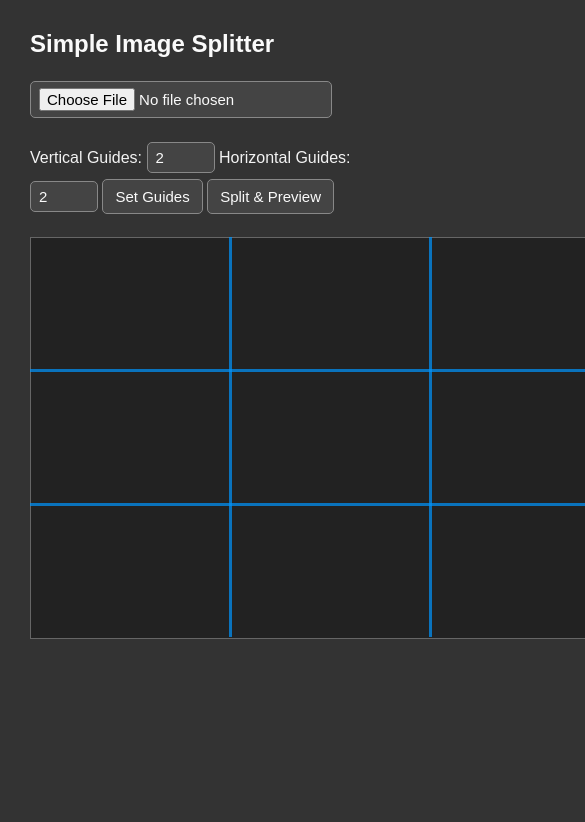
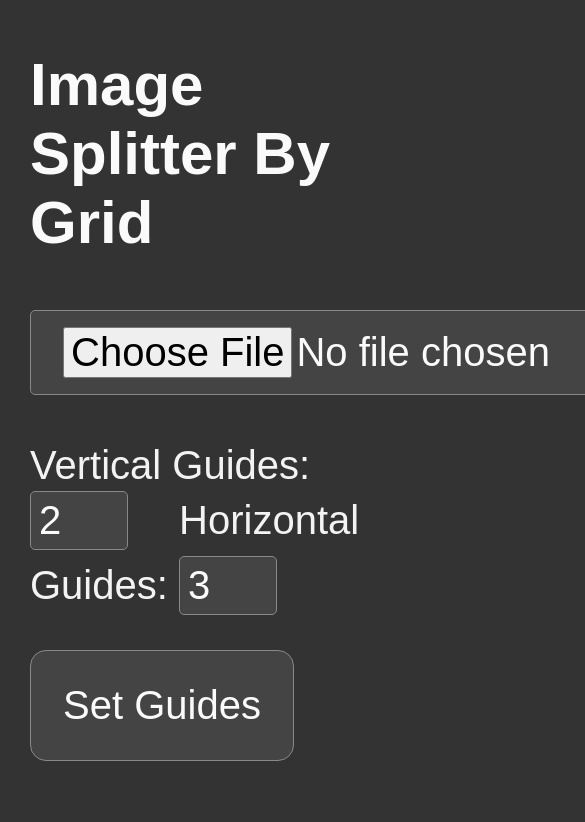
Before and after one commit to SevenSamuraiSoldier/Image_Splitter_by_Grid, a plain HTML site: page index.html in a window 390 px wide. Both pictures are taken after a click on the button "Set Guides". Shown: the top 822 px of the page, 585 px wide, since content can reach past the window. Drawn offline with nearby package versions, Linux system fonts and the light colour scheme.

Commit message:
Update index.html to v 1.3
Added media query for mobile friendly screens.
Beautified button, input elements.

```diff
--- a/index.html
+++ b/index.html
@@ -1,7 +1,7 @@
 <!DOCTYPE html>
 <html lang="en">
     <head>
-  <meta charset="UTF-8">
+        <meta charset="UTF-8" />
         <title>Simple Image Splitter (Dark Mode)</title>
         <style>
             body {
@@ -31,8 +31,14 @@
                 cursor: pointer;
                 z-index: 10;
             }
-    .guide.vertical { width: 3px; }
-    .guide.horizontal { height: 3px; }
+            .guide.vertical {
+                width: 3px;
+                cursor: ew-resize; /* East-West resize for vertical guides */
+            }
+            .guide.horizontal {
+                height: 3px;
+                cursor: ns-resize; /* North-South resize for horizontal guides */
+            }
             #croppedPreviews {
                 margin-top: 30px;
                 display: flex;
@@ -52,7 +58,9 @@
                 margin-bottom: 5px;
                 background: #111;
             }
-    button, input[type="number"], input[type="file"] {
+            button,
+            input[type="number"],
+            input[type="file"] {
                 background: #444;
                 color: #fafafa;
                 border: 1px solid #888;
@@ -62,13 +70,16 @@
                 font-size: 15px;
                 transition: background 0.2s, color 0.2s;
             }
-    button:hover, input[type="number"]:focus, input[type="file"]:focus {
+            button:hover,
+            input[type="number"]:focus,
+            input[type="file"]:focus {
                 background: #222;
                 color: #fff;
                 outline: none;
                 border-color: #0af;
             }
-    input[type="number"], input[type="file"] {
+            input[type="number"],
+            input[type="file"] {
                 padding: 6px 8px;
             }
             #downloadAllBtn {
@@ -82,19 +93,78 @@
             #downloadAllBtn:hover {
                 background: #08c;
             }
+            #croppedPreviews button {
+                background: #0af;
+                padding-inline: 3rem;
+            }
+            button, input {
+                margin-block: 0.5rem;
+                margin-inline: 0.5rem;
+                padding: 0.5rem;
+            }
+
+            /* Style for devices in portrait orientation */
+            @media (orientation: portrait) {
+                body {
+                    font-size: 2.5rem;
+                }
+                input[type="number"],
+                input[type="file"] {
+                    font-size: 2.5rem;
+                }
+                input[type="number"] {
+                    margin-right: 2.5rem;
+                    width: 80px !important;
+
+                }
+                input[type="file"] {
+                    padding: 1rem 2rem;
+                }
+
+                button {
+                    font-size: 2.5rem !important;
+                    margin-block: 2rem !important;
+                    margin-right: 2rem !important;
+                    padding: 2rem !important;
+                    margin-left: unset !important;
+                    border-radius: 1rem !important;
+                }
+            }
+
+
+
+
         </style>
         <!-- JSZip CDN -->
         <script src="https://cdnjs.cloudflare.com/ajax/libs/jszip/3.10.1/jszip.min.js"></script>
     </head>
     <body>
-  <h2>Simple Image Splitter</h2>
+        <h2>Image Splitter By Grid</h2>
         <div id="controls">
-    <input type="file" id="imgInput" accept="image/*"><br><br>
-    Vertical Guides: <input type="number" id="vGuides" min="0" max="10" value="2" style="width: 50px;">
-    Horizontal Guides: <input type="number" id="hGuides" min="0" max="10" value="2" style="width: 50px;">
+            <input type="file" id="imgInput" accept="image/*" /><br /><br />
+            Vertical Guides:
+            <input
+                type="number"
+                id="vGuides"
+                min="0"
+                max="10"
+                value="2"
+                style="width: 50px"
+            />
+            Horizontal Guides:
+            <input
+                type="number"
+                id="hGuides"
+                min="0"
+                max="10"
+                value="3"
+                style="width: 50px"
+            />
             <button id="setGuides">Set Guides</button>
             <button id="splitBtn">Split & Preview</button>
-    <button id="downloadAllBtn" style="display:none;">Download All as ZIP</button>
+            <button id="downloadAllBtn" style="display: none">
+                Download All as ZIP
+            </button>
         </div>
         <div id="canvasWrapper">
             <canvas id="imageCanvas"></canvas>
@@ -102,16 +172,16 @@
         <div id="croppedPreviews"></div>
 
         <script>
-    const imgInput = document.getElementById('imgInput');
-    const vGuidesInput = document.getElementById('vGuides');
-    const hGuidesInput = document.getElementById('hGuides');
-    const setGuidesBtn = document.getElementById('setGuides');
-    const splitBtn = document.getElementById('splitBtn');
-    const downloadAllBtn = document.getElementById('downloadAllBtn');
-    const canvas = document.getElementById('imageCanvas');
-    const ctx = canvas.getContext('2d');
-    const canvasWrapper = document.getElementById('canvasWrapper');
-    const croppedPreviews = document.getElementById('croppedPreviews');
+            const imgInput = document.getElementById("imgInput");
+            const vGuidesInput = document.getElementById("vGuides");
+            const hGuidesInput = document.getElementById("hGuides");
+            const setGuidesBtn = document.getElementById("setGuides");
+            const splitBtn = document.getElementById("splitBtn");
+            const downloadAllBtn = document.getElementById("downloadAllBtn");
+            const canvas = document.getElementById("imageCanvas");
+            const ctx = canvas.getContext("2d");
+            const canvasWrapper = document.getElementById("canvasWrapper");
+            const croppedPreviews = document.getElementById("croppedPreviews");
 
             let img = null;
             let vGuides = [];
@@ -126,15 +196,15 @@
                 ctx.drawImage(img, 0, 0, canvas.width, canvas.height);
 
                 ctx.save();
-      ctx.strokeStyle = 'rgba(0,150,255,0.7)';
+                ctx.strokeStyle = "rgba(0,150,255,0.7)";
                 ctx.lineWidth = 2;
-      vGuides.forEach(x => {
+                vGuides.forEach((x) => {
                     ctx.beginPath();
                     ctx.moveTo(x, 0);
                     ctx.lineTo(x, canvas.height);
                     ctx.stroke();
                 });
-      hGuides.forEach(y => {
+                hGuides.forEach((y) => {
                     ctx.beginPath();
                     ctx.moveTo(0, y);
                     ctx.lineTo(canvas.width, y);
@@ -144,24 +214,26 @@
             }
 
             function updateGuideDivs() {
-      Array.from(canvasWrapper.querySelectorAll('.guide')).forEach(g => g.remove());
+                Array.from(canvasWrapper.querySelectorAll(".guide")).forEach(
+                    (g) => g.remove()
+                );
                 vGuides.forEach((x, idx) => {
-        const div = document.createElement('div');
-        div.className = 'guide vertical';
-        div.style.left = (x-1) + 'px';
-        div.style.top = '0px';
-        div.style.height = canvas.height + 'px';
-        div.dataset.type = 'vertical';
+                    const div = document.createElement("div");
+                    div.className = "guide vertical";
+                    div.style.left = x - 1 + "px";
+                    div.style.top = "0px";
+                    div.style.height = canvas.height + "px";
+                    div.dataset.type = "vertical";
                     div.dataset.idx = idx;
                     canvasWrapper.appendChild(div);
                 });
                 hGuides.forEach((y, idx) => {
-        const div = document.createElement('div');
-        div.className = 'guide horizontal';
-        div.style.top = (y-1) + 'px';
-        div.style.left = '0px';
-        div.style.width = canvas.width + 'px';
-        div.dataset.type = 'horizontal';
+                    const div = document.createElement("div");
+                    div.className = "guide horizontal";
+                    div.style.top = y - 1 + "px";
+                    div.style.left = "0px";
+                    div.style.width = canvas.width + "px";
+                    div.dataset.type = "horizontal";
                     div.dataset.idx = idx;
                     canvasWrapper.appendChild(div);
                 });
@@ -173,24 +245,24 @@
                 vGuides = [];
                 hGuides = [];
                 for (let i = 1; i <= numV; i++) {
-        vGuides.push(Math.round(i * canvas.width / (numV + 1)));
+                    vGuides.push(Math.round((i * canvas.width) / (numV + 1)));
                 }
                 for (let i = 1; i <= numH; i++) {
-        hGuides.push(Math.round(i * canvas.height / (numH + 1)));
+                    hGuides.push(Math.round((i * canvas.height) / (numH + 1)));
                 }
                 updateGuideDivs();
                 draw();
-      croppedPreviews.innerHTML = '';
-      downloadAllBtn.style.display = 'none';
+                croppedPreviews.innerHTML = "";
+                downloadAllBtn.style.display = "none";
             }
 
-    imgInput.addEventListener('change', function() {
+            imgInput.addEventListener("change", function () {
                 const file = this.files[0];
                 if (!file) return;
                 const reader = new FileReader();
-      reader.onload = function(e) {
+                reader.onload = function (e) {
                     img = new window.Image();
-        img.onload = function() {
+                    img.onload = function () {
                         canvas.width = img.width;
                         canvas.height = img.height;
                         setGuides();
@@ -200,10 +272,10 @@
                 reader.readAsDataURL(file);
             });
 
-    setGuidesBtn.addEventListener('click', setGuides);
+            setGuidesBtn.addEventListener("click", setGuides);
 
             // Dragging logic for guides
-    canvasWrapper.addEventListener('mousedown', function(e) {
+            canvasWrapper.addEventListener("mousedown", function (e) {
                 if (!img) return;
                 const rect = canvas.getBoundingClientRect();
                 const x = e.clientX - rect.left;
@@ -211,26 +283,26 @@
                 let found = false;
                 vGuides.forEach((gx, idx) => {
                     if (Math.abs(gx - x) < 5 && !found) {
-          draggingGuide = {type: 'vertical', idx: idx};
+                        draggingGuide = { type: "vertical", idx: idx };
                         dragOffset = gx - x;
                         found = true;
                     }
                 });
                 hGuides.forEach((gy, idx) => {
                     if (Math.abs(gy - y) < 5 && !found) {
-          draggingGuide = {type: 'horizontal', idx: idx};
+                        draggingGuide = { type: "horizontal", idx: idx };
                         dragOffset = gy - y;
                         found = true;
                     }
                 });
             });
 
-    canvasWrapper.addEventListener('mousemove', function(e) {
+            canvasWrapper.addEventListener("mousemove", function (e) {
                 if (!img || !draggingGuide) return;
                 const rect = canvas.getBoundingClientRect();
                 const x = e.clientX - rect.left;
                 const y = e.clientY - rect.top;
-      if (draggingGuide.type === 'vertical') {
+                if (draggingGuide.type === "vertical") {
                     let newX = x + dragOffset;
                     newX = Math.max(0, Math.min(canvas.width, newX));
                     vGuides[draggingGuide.idx] = newX;
@@ -243,36 +315,51 @@
                 draw();
             });
 
-    window.addEventListener('mouseup', function() {
+            window.addEventListener("mouseup", function () {
                 draggingGuide = null;
             });
 
             function splitAndPreview() {
                 if (!img) return;
-      croppedPreviews.innerHTML = '';
+                croppedPreviews.innerHTML = "";
                 cropCanvases = [];
-      const xGuides = [0, ...vGuides.slice().sort((a,b)=>a-b), canvas.width];
-      const yGuides = [0, ...hGuides.slice().sort((a,b)=>a-b), canvas.height];
+                const xGuides = [
+                    0,
+                    ...vGuides.slice().sort((a, b) => a - b),
+                    canvas.width,
+                ];
+                const yGuides = [
+                    0,
+                    ...hGuides.slice().sort((a, b) => a - b),
+                    canvas.height,
+                ];
                 let count = 1;
-      for (let i = 0; i < yGuides.length-1; i++) {
-        for (let j = 0; j < xGuides.length-1; j++) {
-          const sx = xGuides[j], sy = yGuides[i];
-          const sw = xGuides[j+1] - xGuides[j], sh = yGuides[i+1] - yGuides[i];
-          const cropCanvas = document.createElement('canvas');
+                for (let i = 0; i < yGuides.length - 1; i++) {
+                    for (let j = 0; j < xGuides.length - 1; j++) {
+                        const sx = xGuides[j],
+                            sy = yGuides[i];
+                        const sw = xGuides[j + 1] - xGuides[j],
+                            sh = yGuides[i + 1] - yGuides[i];
+                        const cropCanvas = document.createElement("canvas");
                         cropCanvas.width = sw;
                         cropCanvas.height = sh;
-          cropCanvas.getContext('2d').drawImage(img, sx, sy, sw, sh, 0, 0, sw, sh);
-          cropCanvases.push({canvas: cropCanvas, name: `crop_${count}.png`});
-          const btn = document.createElement('button');
-          btn.textContent = 'Download';
-          btn.onclick = function() {
-            const link = document.createElement('a');
+                        cropCanvas
+                            .getContext("2d")
+                            .drawImage(img, sx, sy, sw, sh, 0, 0, sw, sh);
+                        cropCanvases.push({
+                            canvas: cropCanvas,
+                            name: `crop_${count}.png`,
+                        });
+                        const btn = document.createElement("button");
+                        btn.textContent = "Download";
+                        btn.onclick = function () {
+                            const link = document.createElement("a");
                             link.download = `crop_${count}.png`;
-            link.href = cropCanvas.toDataURL('image/png');
+                            link.href = cropCanvas.toDataURL("image/png");
                             link.click();
                         };
-          const section = document.createElement('div');
-          section.className = 'cropSection';
+                        const section = document.createElement("div");
+                        section.className = "cropSection";
                         section.appendChild(cropCanvas);
                         section.appendChild(btn);
                         croppedPreviews.appendChild(section);
@@ -280,33 +367,36 @@
                     }
                 }
                 if (cropCanvases.length > 0) {
-        downloadAllBtn.style.display = '';
+                    downloadAllBtn.style.display = "";
                 } else {
-        downloadAllBtn.style.display = 'none';
+                    downloadAllBtn.style.display = "none";
                 }
             }
 
-    splitBtn.addEventListener('click', splitAndPreview);
+            splitBtn.addEventListener("click", splitAndPreview);
 
-    downloadAllBtn.addEventListener('click', async function() {
+            downloadAllBtn.addEventListener("click", async function () {
                 if (!window.JSZip) {
-        alert('JSZip library not loaded!');
+                    alert("JSZip library not loaded!");
                     return;
                 }
                 const zip = new JSZip();
                 for (const crop of cropCanvases) {
-        const blob = await new Promise(resolve => crop.canvas.toBlob(resolve, 'image/png'));
+                    const blob = await new Promise((resolve) =>
+                        crop.canvas.toBlob(resolve, "image/png")
+                    );
                     zip.file(crop.name, blob);
                 }
-      zip.generateAsync({type:"blob"}).then(function(content) {
-        const link = document.createElement('a');
+                zip.generateAsync({ type: "blob" }).then(function (content) {
+                    const link = document.createElement("a");
                     link.href = URL.createObjectURL(content);
-        link.download = 'cropped_images.zip';
+                    link.download = "cropped_images.zip";
                     link.click();
                 });
             });
+
             // --- Touch support for guides ---
-    canvasWrapper.addEventListener('touchstart', function(e) {
+            canvasWrapper.addEventListener("touchstart", function (e) {
                 if (!img) return;
                 const rect = canvas.getBoundingClientRect();
                 // Use the first touch point only
@@ -316,14 +406,14 @@
                 let found = false;
                 vGuides.forEach((gx, idx) => {
                     if (Math.abs(gx - x) < 15 && !found) {
-          draggingGuide = {type: 'vertical', idx: idx};
+                        draggingGuide = { type: "vertical", idx: idx };
                         dragOffset = gx - x;
                         found = true;
                     }
                 });
                 hGuides.forEach((gy, idx) => {
                     if (Math.abs(gy - y) < 15 && !found) {
-          draggingGuide = {type: 'horizontal', idx: idx};
+                        draggingGuide = { type: "horizontal", idx: idx };
                         dragOffset = gy - y;
                         found = true;
                     }
@@ -331,13 +421,13 @@
                 if (found) e.preventDefault(); // Prevent scrolling when touching a guide
             });
 
-    canvasWrapper.addEventListener('touchmove', function(e) {
+            canvasWrapper.addEventListener("touchmove", function (e) {
                 if (!img || !draggingGuide) return;
                 const rect = canvas.getBoundingClientRect();
                 const touch = e.touches[0];
                 const x = touch.clientX - rect.left;
                 const y = touch.clientY - rect.top;
-      if (draggingGuide.type === 'vertical') {
+                if (draggingGuide.type === "vertical") {
                     let newX = x + dragOffset;
                     newX = Math.max(0, Math.min(canvas.width, newX));
                     vGuides[draggingGuide.idx] = newX;
@@ -351,10 +441,9 @@
                 e.preventDefault(); // Prevent scrolling while dragging
             });
 
-    window.addEventListener('touchend', function() {
+            window.addEventListener("touchend", function () {
                 draggingGuide = null;
             });
-
 
             // Initial blank canvas
             canvas.width = 600;
```
Lines whose indentation alone changed are shown as unchanged.
